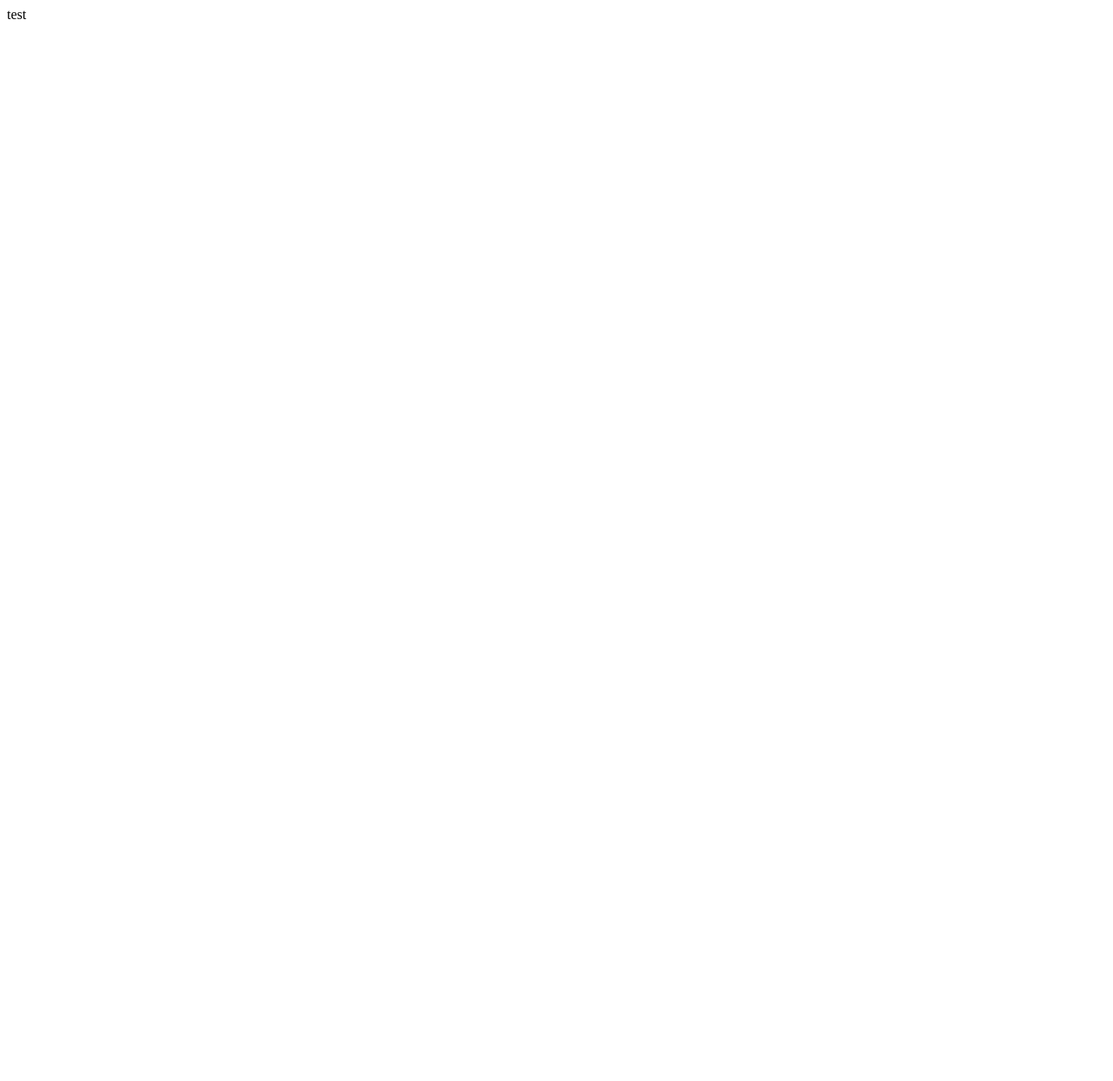
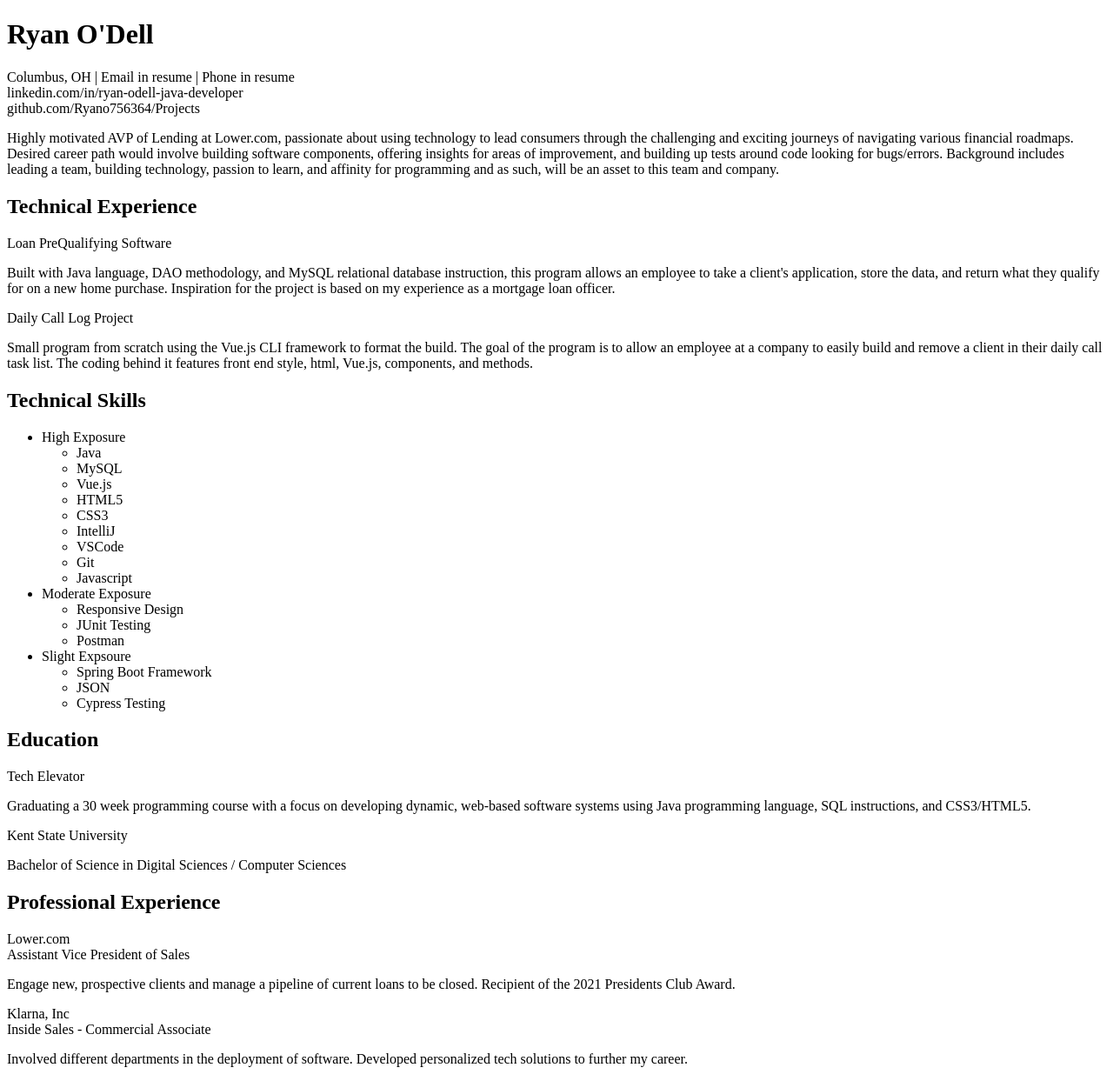
Before and after one commit to Ryano756364/rpodell.github.io, a plain HTML site: page index.html in a window 1280 px wide. Shown: the whole page at 87% size. Before the commit the page ends 800 px from the top, so only its background shows below. Drawn offline with Linux system fonts and the light colour scheme.

Commit message:
Text added

```diff
--- a/index.html
+++ b/index.html
@@ -7,6 +7,83 @@
   <title>Document</title>
 </head>
 <body>
-  test
+    <header>
+      <h1>Ryan O'Dell</h1>
+      <div>Columbus, OH | Email in resume | Phone in resume</div>
+      <div>linkedin.com/in/ryan-odell-java-developer</div>
+      <div>github.com/Ryano756364/Projects</div>
+    </header>
+
+    <section>
+      <p>Highly motivated AVP of Lending at Lower.com, passionate about using technology to lead consumers through the
+        challenging and exciting journeys of navigating various financial roadmaps. Desired career path would involve
+        building software components, offering insights for areas of improvement, and building up tests around code
+        looking for bugs/errors. Background includes leading a team, building technology, passion to learn, and
+        affinity for programming and as such, will be an asset to this team and company.</p>
+    </section>
+
+    <section>
+      <h2>Technical Experience</h2>
+        <div>Loan PreQualifying Software</div>
+          <p>Built with Java language, DAO methodology,  and MySQL relational database instruction,
+            this program allows an employee to take a client's application, store the data, and return what
+            they qualify for on a new home purchase. Inspiration for the project is based on my experience as a
+            mortgage loan officer. </p>
+        <div>Daily Call Log Project</div>
+          <p>Small program from scratch using the Vue.js CLI framework to format the build. The goal of the program is to
+            allow an employee at a company to easily build and remove a client in their daily call task list. The coding
+            behind it features front end style, html, Vue.js, components, and methods.</p>
+    </section>
+
+    <section>
+      <h2>Technical Skills</h2>
+        <ul>
+          <li>High Exposure</li>
+            <ul>
+              <li>Java</li>
+              <li>MySQL</li>
+              <li>Vue.js</li>
+              <li>HTML5</li>
+              <li>CSS3</li>
+              <li>IntelliJ</li>
+              <li>VSCode</li>
+              <li>Git</li>
+              <li>Javascript</li>
+            </ul>
+          <li>Moderate Exposure</li>
+            <ul>
+              <li>Responsive Design</li>
+              <li>JUnit Testing</li>
+              <li>Postman</li>
+            </ul>
+          <li>Slight Expsoure</li>
+            <ul>
+              <li>Spring Boot Framework</li>
+              <li>JSON</li>
+              <li>Cypress Testing</li>
+            </ul>
+        </ul>
+    </section>
+
+    <section>
+      <h2>Education</h2>
+        <div>Tech Elevator</div>
+          <p>Graduating a 30 week programming course with a focus on developing dynamic,  web-based software
+            systems using Java programming language, SQL instructions, and CSS3/HTML5.</p>
+        <div>Kent State University</div>
+          <p>Bachelor of Science in Digital Sciences / Computer Sciences </p>
+    </section>
+
+    <section>
+      <h2>Professional Experience</h2>
+        <div>Lower.com</div>
+        <div>Assistant Vice President of Sales</div>
+          <p>Engage new, prospective clients and manage a pipeline of current loans to be closed.
+             Recipient of the 2021 Presidents Club Award.</p>
+        <div>Klarna, Inc</div>
+        <div>Inside Sales - Commercial Associate</div>
+          <p>Involved different departments in the deployment of software.
+             Developed personalized tech solutions to further my career.</p>
+    </section>
 </body>
 </html>
```
